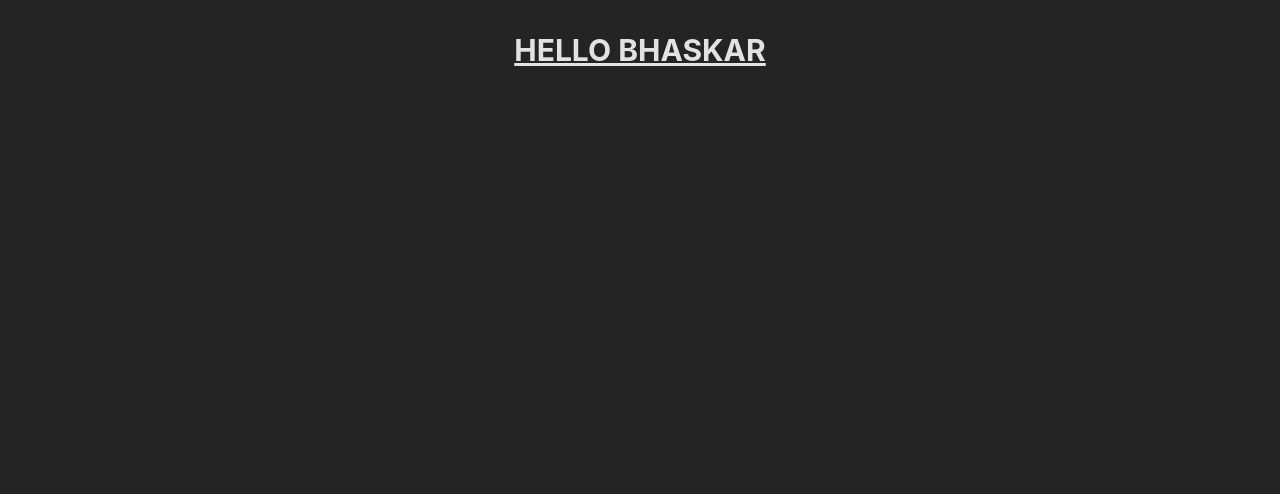
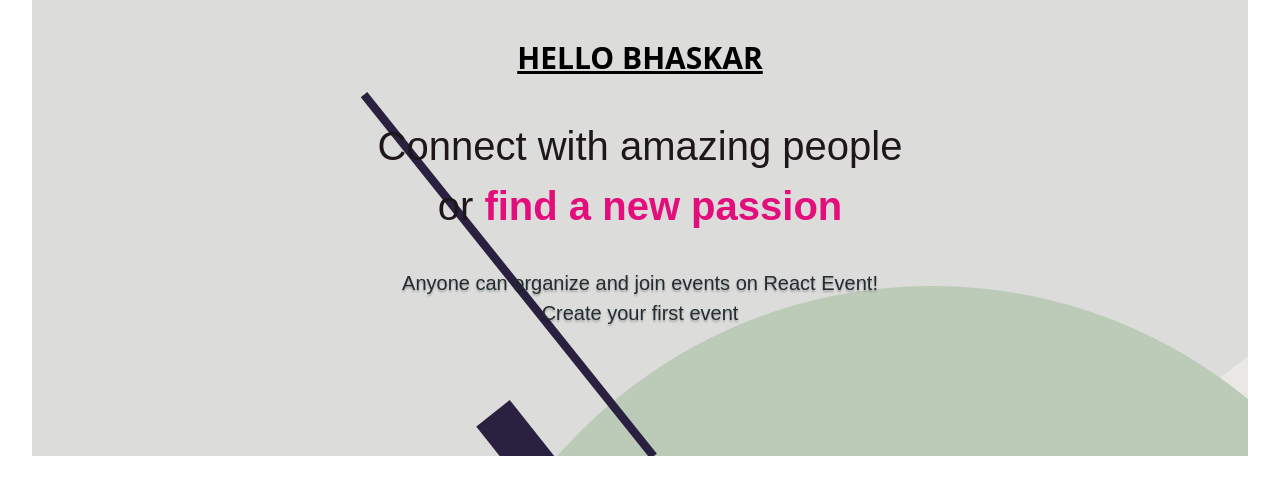
Before and after one commit to TriBhaskar/Bhaskar-Portfolio, a React (Vite) app: page / in a window 1280 px wide. Shown: the top 494 px of the page. Built offline with nearby package versions, Linux system fonts and the light colour scheme.

Commit message:
Add react-router-dom package and update App.jsx

```diff
--- a/package.json
+++ b/package.json
@@ -11,7 +11,8 @@
   },
   "dependencies": {
     "react": "^18.2.0",
-    "react-dom": "^18.2.0"
+    "react-dom": "^18.2.0",
+    "react-router-dom": "^6.22.3"
   },
   "devDependencies": {
     "@types/react": "^18.2.56",
--- a/src/App.jsx
+++ b/src/App.jsx
@@ -1,8 +1,18 @@
+import {
+  Route,
+  RouterProvider,
+  createBrowserRouter,
+  createRoutesFromElements,
+} from "react-router-dom";
 import "./App.css";
 import "./index.css";
+import Layout from "./components/Layout";
 
 function App() {
-  return <h1 className="text-3xl font-bold underline">HELLO BHASKAR</h1>;
+  const router = createBrowserRouter(
+    createRoutesFromElements(<Route path="/" element={<Layout />}></Route>)
+  );
+  return <RouterProvider router={router} />;
 }
 
 export default App;
--- /dev/null
+++ b/src/components/Header.jsx
@@ -0,0 +1,10 @@
+export default function Header({ children }) {
+  return (
+    <header className="m-0 p-2 flex justify-center items-center">
+      <div id="header-title" className="flex items-center gap-6">
+        <h1 className="text-3xl font-bold underline">HELLO BHASKAR</h1>
+      </div>
+      <nav>{children}</nav>
+    </header>
+  );
+}
--- /dev/null
+++ b/src/components/Herosection.jsx
@@ -0,0 +1,22 @@
+import heroBgImg from "../assets/Waiau.png";
+import { Link } from "react-router-dom";
+export default function Herosection() {
+  return (
+    <section
+      className="content-section"
+      id="overview-section"
+      style={{ backgroundImage: `url(${heroBgImg})` }}
+    >
+      <h2>
+        Connect with amazing people <br />
+        or <strong>find a new passion</strong>
+      </h2>
+      <p>Anyone can organize and join events on React Event!</p>
+      <p>
+        <Link to="/events/new" className="button">
+          Create your first event
+        </Link>
+      </p>
+    </section>
+  );
+}
--- /dev/null
+++ b/src/components/Layout.jsx
@@ -0,0 +1,15 @@
+import { Outlet } from "react-router-dom";
+import Header from "./Header";
+import Herosection from "./Herosection";
+
+export default function Layout() {
+  return (
+    <>
+      <Header></Header>
+      <Outlet></Outlet>
+      <main>
+        <Herosection />
+      </main>
+    </>
+  );
+}
--- a/src/index.css
+++ b/src/index.css
@@ -2,17 +2,37 @@
 @tailwind components;
 @tailwind utilities;
 
-:root {
-  font-family: Inter, system-ui, Avenir, Helvetica, Arial, sans-serif;
+.content-section {
+  margin: 3rem 0 6rem 0;
+  padding: 0 15%;
+}
+
+.content-section h2 {
+  font-size: 2rem;
+  font-family: "Quicksand", sans-serif;
+  margin: 2rem auto;
+  color: #b6cad5;
+}
+#overview-section {
+  margin: -8rem 0 3rem 0;
+  padding: 8rem 15%;
+  color: #222c31;
+  text-align: center;
+}
+
+#overview-section h2 {
+  font-size: 2.5rem;
+  margin: 2rem auto;
+  color: #1d161a;
+}
+
+#overview-section h2 strong {
+  color: #e30d7c;
+}
+
+#overview-section p {
+  font-size: 1.25rem;
   line-height: 1.5;
-  font-weight: 400;
-
-  color-scheme: light dark;
-  color: rgba(255, 255, 255, 0.87);
-  background-color: #242424;
-
-  font-synthesis: none;
-  text-rendering: optimizeLegibility;
-  -webkit-font-smoothing: antialiased;
-  -moz-osx-font-smoothing: grayscale;
+  font-family: "Quicksand", sans-serif;
+  text-shadow: 0 2px 2px rgba(0, 0, 0, 0.26);
 }
```
Also changed, not shown: src/assets/Waiau.png (added), 1 other file (tests, documents, lock files or other folders).
